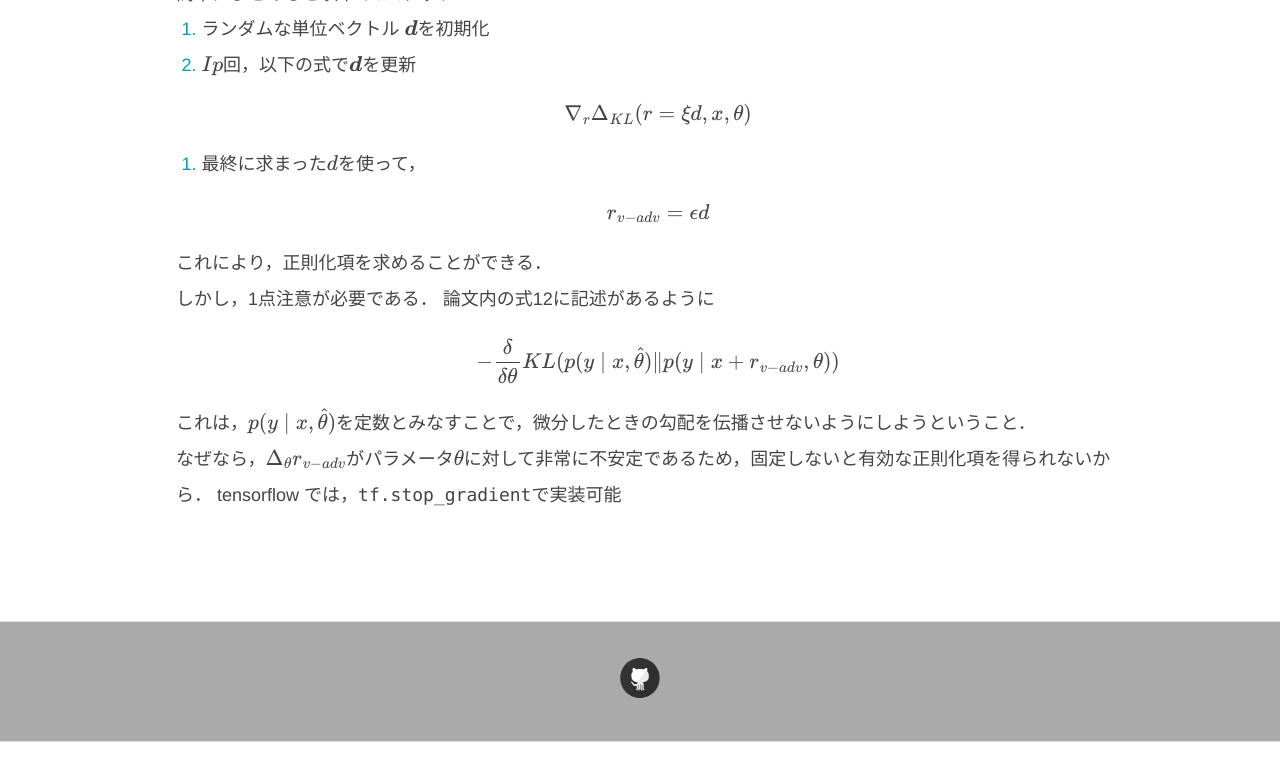
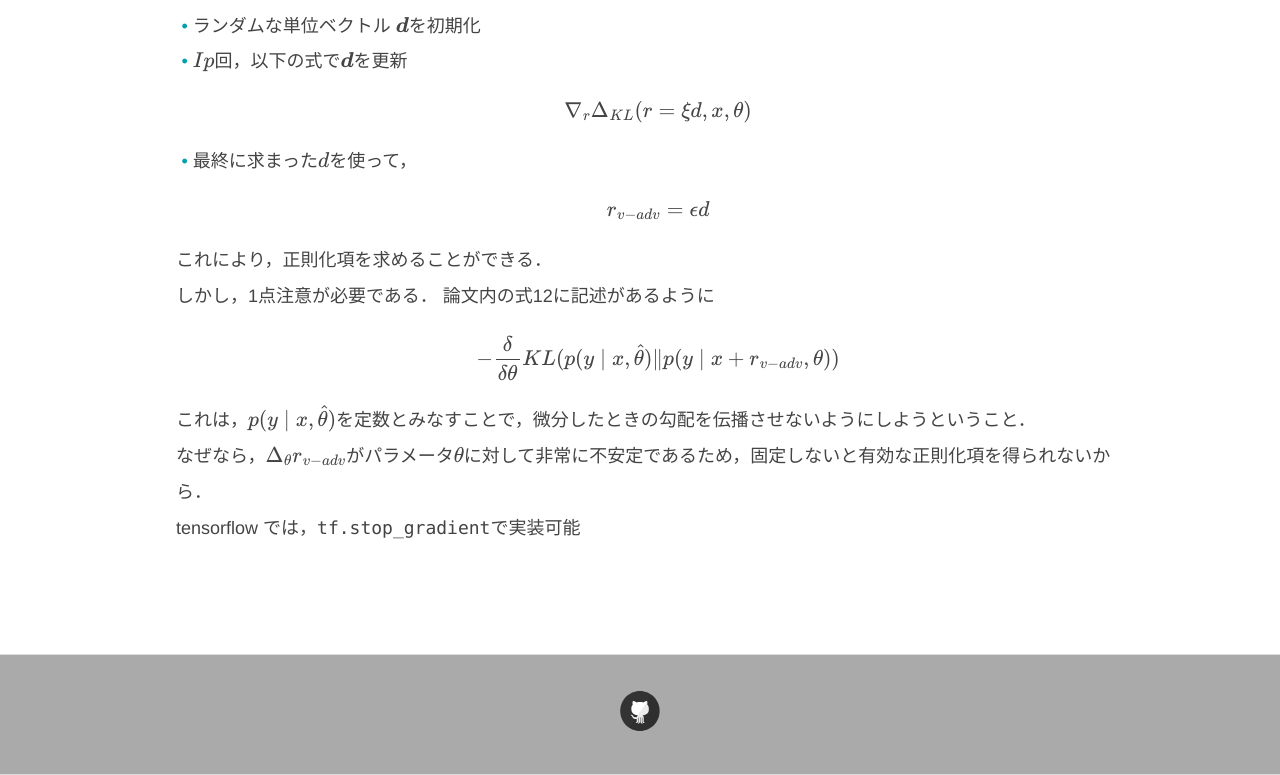
Before and after one commit to salty-vanilla/page_test, a Jekyll site: the page built from _posts/2018-05-17-Distributional Smoothing with Virtual Adversarial Training.md, in a window 1280 px wide and 900 px high, scrolled down 2370 px, cut to the strip 125-900 px from the top of the window. Built offline with Jekyll 4.4.1, drawn with Linux system fonts in a browser that asks for light colours; our own code applies the rules of GitHub Pages for plain Markdown files; formulas are drawn with MathJax 3; before the commit the page ends 3237 px from its top, so only the background shows below that; part of the change alters nothing that is shown; some of the changed text lies outside the part shown.

```diff
--- a/_posts/2018-05-17-Distributional Smoothing with Virtual Adversarial Training.md
+++ b/_posts/2018-05-17-Distributional Smoothing with Virtual Adversarial Training.md
@@ -22,7 +22,7 @@ $$ \Delta_{KL}(r, x, \theta) = KL(p(y\mid x, \theta) \| p(y\mid x+r, \theta))$$
 
 $$ LDS(x, \theta) =  - \Delta_{KL}(r_{v-adv}, x, \theta) $$
 
-$r_{v-adv}$は，$\|r\|_2 \leqq \epsilon$ において，$p(y| x, \theta)$を最も変化させるような$r$である．
+$r_{v-adv}$は，$\|r\|_2 \leqq \epsilon$ において，$p(y\mid x, \theta)$を最も変化させるような$r$である．
 
 $$ r_{v-adv} = \argmax_r \{ \Delta_{KL}(r_{v}, x, \theta \| \|r\|_2 \leqq \epsilon \} $$
 
@@ -53,12 +53,12 @@ $$ \frac{1}{2}r^TH(x, \theta)r $$
 <img src='images/pi.png'>
 
 簡単にまとめると以下の3ステップ
-1. ランダムな単位ベクトル $\bold{d}$を初期化
-2. $Ip$回，以下の式で$\bold{d}$を更新
+* ランダムな単位ベクトル $\bold{d}$を初期化
+* $Ip$回，以下の式で$\bold{d}$を更新
 
 $$ \nabla_r\Delta_{KL}(r=\xi d, x, \theta) $$
 
-3. 最終に求まった$d$を使って，
+* 最終に求まった$d$を使って，
 
 $$ r_{v-adv} = \epsilon d$$
 
```
